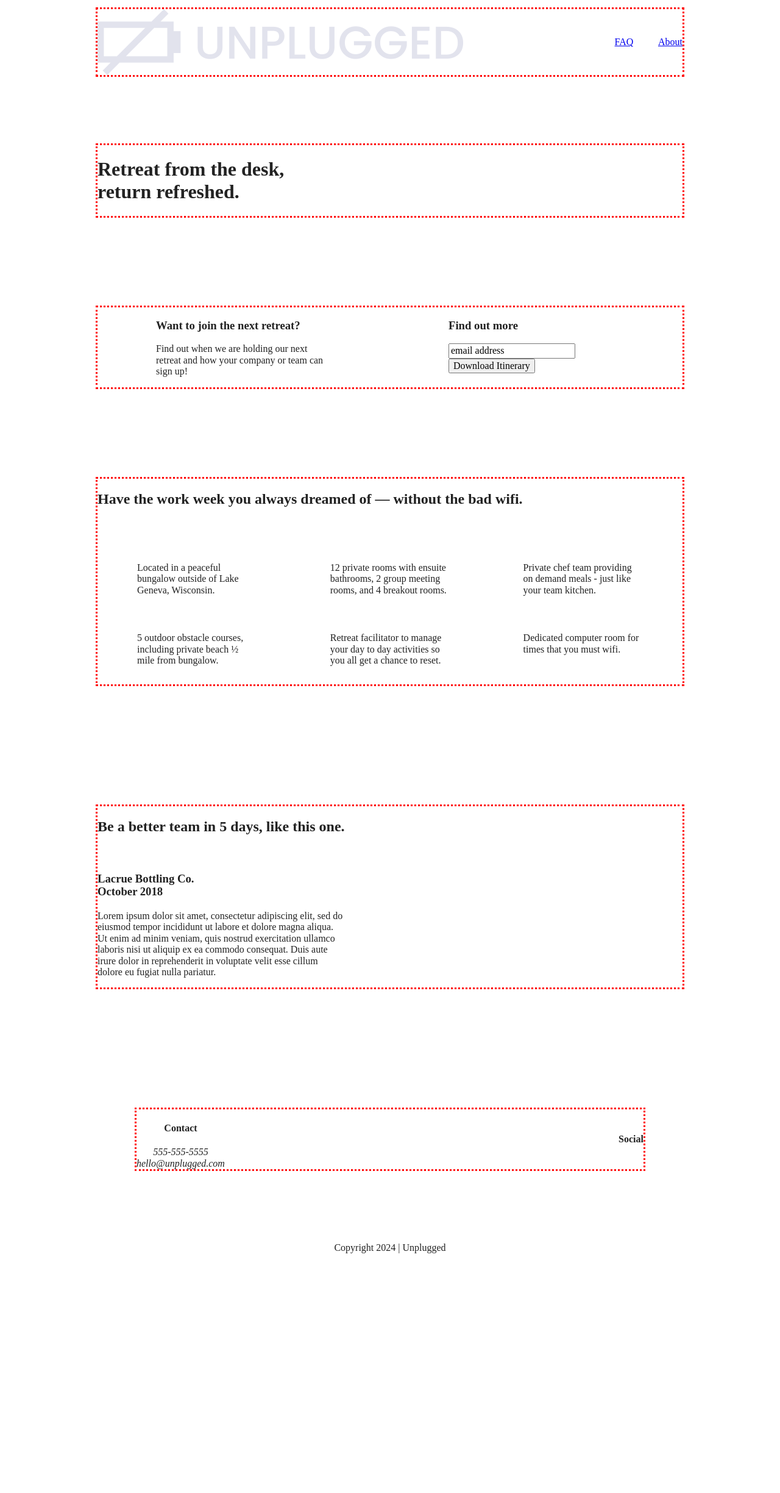
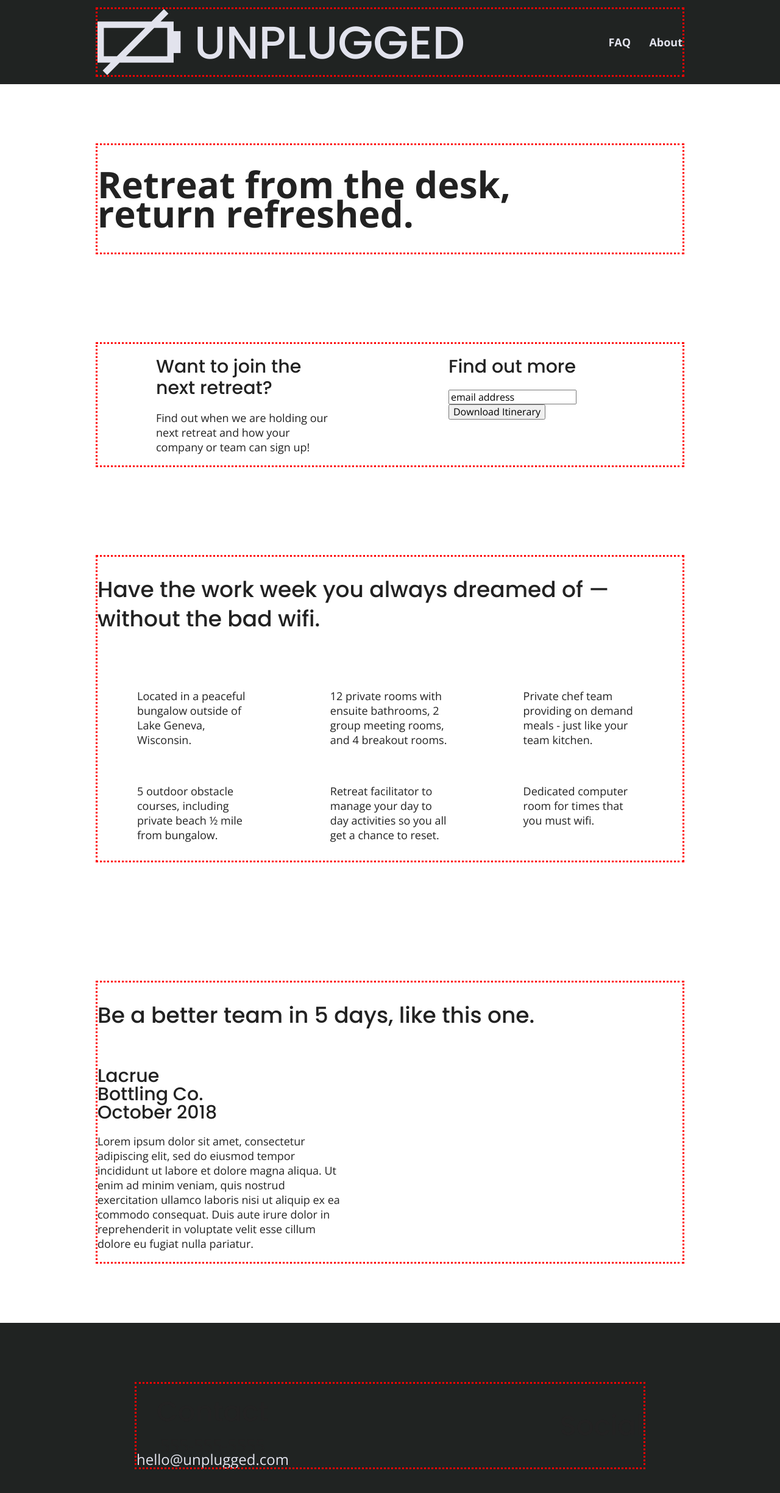
Before and after one commit to lfaso21/First-responsive-website-project, a website built with Parcel: page index.html in a window 1280 px wide. Shown: the whole page at 61% size. Before the commit the page ends 2075 px from the top, so only its background shows below. Built offline with nearby package versions, Linux system fonts and the light colour scheme.

Commit message:
Implement the text styles

```diff
--- a/css/main.css
+++ b/css/main.css
@@ -91,11 +91,70 @@
   width: 90%;
   margin: 50px, 0;
 }
+html {
+font-size: 1rem;
+}
+
+body {
+  font-family: 'Open Sans', sans-serif;
+  font-size: 1em;
+  /*text-align: left;*/           /* on 1-3 answer maybe later */
+}
+
+ul,
+ol {
+list-style-type: none;    /* I missed this */
+}
+
+a {
+  color: #e2e3ed;
+  text-decoration: none;
+}
+
+/*h1 {
+  font-size: 2.25em;
+  line-height: 43px;
+  font-weight: 500;
+}*/                    /* on 1-3 not there I feel as though we need it */
+
+h2 {
+  font-family: 'Poppins', sans-serif;
+  font-size: 1.875em;
+  font-weight: 500;                 /* on style sheet not on 1-3 answer */
+}
+
+h3,
+h4 {
+  font-family: 'Poppins', sans-serif;
+  margin: 20px 0;                /* on 1-3 answer maybe later */
+  font-size: 1.125em;
+  font-weight: 500;             /* on stlye sheet not on 1-3 answer */
+}
+
+p {
+font-size: .875em;
+line-height: 18px;             /* them 1.285 */
+}
+
+img {
+
+}
+
+figure {
+
+}
+
+address {
+font-style: normal;
+}
+                        /* their content-wrapper here mine up top */
+
 /*------------Base Header - Footer Styles  - Jan 4 2024 - Me----------- */
 header {
   display: flex;
   justify-content: center;
   padding: 15px 0;
+  background-color: #202322;
 }
 header .content-wrapper {
   display: flex;
@@ -108,15 +167,18 @@
   width: 100%;
   height: 1px;
   margin: 10px 0 20px 0;
+  color: #3a3a3a;
 }
 header nav {
   width: 60%;
+  font-size: 1.125em;           /* 1-3 Answer does not have this */
+  font-weight: bold;            /* 1-3 Answer does not have this */
 }
 header nav ul {
   display: flex;
   justify-content: space-around;
   width: 100; /* takes up 100% of the 60% of the parent header nav */
-  list-style: none;
+  list-style: none;               /* 1-3 answer does not have this */
 }
 
 footer {
@@ -124,6 +186,7 @@
   flex-direction: column;
   align-items: center;
   text-align: center;
+  background-color: #202322;
 }
 footer p {
   margin: 0;
@@ -143,6 +206,7 @@
   display: flex;
   justify-content: center;
   align-items: center;
+  list-style: none;         /* Not sure if needed here 1-3 does not have*/
 }
 footer .copyright {
   margin: 20px 0;
@@ -179,6 +243,7 @@
 .reviews {
   display: flex;
   justify-content: center;
+  line-height: 30px;             /* 1-3 aswer does not have this */
 }
 .reviews h2 {
   margin-bottom: 40px;
@@ -213,9 +278,13 @@
 }
 .faq h2 {
   margin-bottom: 40px; /*She said 40px on bottom- this is all around. I added bottom to margin*/
+  line-height: 30px;      /* 1-3 answer does not have this */
 }
 .faq-content {
   margin-bottom: 50px;
+}
+.faq-content h4 {
+  line-height: 24px;          /* 1-3 answer has none of this entry line 286-287 */
 }
 
 /* ==========================================================================
@@ -306,11 +375,23 @@
    Modify as content requires.
    ========================================================================== */
 @media all and (min-width:768px) {
-  /*--------------tablet style here------------------*/
+  /*--------------------------------------------tablet style here---------------------------------------------*/
   /* -----------------general styles------------------*/
   .content-wrapper {
     max-width: 640px;
     margin: 100px 0;
+  }
+  h1 {
+    font-size: 3em;
+    line-height: 48px;
+  }
+  h2 {
+    font-size: 2.25em;
+    line-height: 48px;
+  }
+  h3 {
+    font-size: 1.5em;
+    line-height: 30 px;
   }
 
   /*--------------- header---------------- */
@@ -384,6 +465,15 @@
   footer .copyright {
     width: 100%;
   }
+  footer {
+    font-size: 1.5em;                 /* 1 on style sheet not sure -not on answer */
+  }
+  .footer-contact h4 {                /* 1 on style sheet not sure -not on answer */
+    font-size: 1.5em;
+  }
+  footer p {
+    line-height: 18px;                /* 5 on style sheet not on 1-3 answer */
+  }
 
   /*---------------------about-------------------*/
   .mission-content {
@@ -415,20 +505,40 @@
   .faq h2 {
     width: 100%;
   }
+  .faq h4 {
+    font-size: .875em;              /* 508-510 not on 1-3 answer */
+    line-height: 15.75px;
+  }
+  .faq p {
+    font-size: .875em;              /* 512-514 not on 1-3 answer */
+    line-height: 15.75px;
+  }
 }
 
 @media all and (min-width: 1200px) {
-  /*desktop style here*/
+  /*-----------------------------desktop style here-------------------------------------*/
   header {
-    padding: 15px 0;
+    padding: 15px 0;            /* 1-3 answer switched header and .content-wrapper */
   }
   .content-wrapper {
     max-width: 960px;
+  }
+  h2 {
+    font-size: 2.25em;                   /* Not sure 3 on style sheet not on 1-3 answer */
+  }
+  h3,
+  h4 {
+    font-size: 1.875em;                  /*529-536 not on 1-3 answer */
+  }
+  p {
+    font-size: 1.125em;
+    line-height: 24px;
   }
 
   /*----------------hero----------------*/
   .hero-area h1 {
     width: 80%;
+    font-size: 3.75em;                  /* Not sure 2 on style sheet not on 1-3 answer */
   }
   /*----------------aside-----------------*/
   aside .content-wrapper {
@@ -455,9 +565,17 @@
   .contact-section .content-wrapper h2 {
     width: 95%;
   }
+  .mission h2 {
+    font-size: 3em;                     /* not sure 4 style sheet not on 1-3 answer */
+  }
   /*--------------------faq page--------------------*/
   .faq h2 {
     width: 100%;
+    font-size: 3em;                 /* not sure 4 styles sheet not on 1-3 answer */
+  }
+  .faq h4 {
+    font-size: 1.125em;             /* 576-578 not on 1-3 answer */
+    line-height: 18px;
   }
 }
 
--- a/index.html
+++ b/index.html
@@ -17,6 +17,12 @@
 
     <link rel="stylesheet" href="css/normalize.css" />
     <link rel="stylesheet" href="css/main.css" />
+
+    <!-- Google web fonts -- below -->
+    <link rel="preconnect" href="https://fonts.googleapis.com">
+<link rel="preconnect" href="https://fonts.gstatic.com" crossorigin>
+<link href="https://fonts.googleapis.com/css2?family=Open+Sans:wght@400;700&family=Poppins:wght@500;700&display=swap" rel="stylesheet">
+
 
     <meta name="theme-color" content="#fafafa" />
   </head>
@@ -144,10 +150,8 @@
           <div class="contact">
             <h4>Contact</h4>
             <address>
-              <p>
-                555-555-5555<br>
-                hello@unplugged.com
-              </p>
+              <p>555-555-5555</p>
+                <a href="hello@unplugged.com">hello@unplugged.com</a>
             </address>
           </div>
           <div class="social">
```
Also changed, not shown: about/index.html (+5 -0 lines), faq/index.html (+5 -0 lines).
